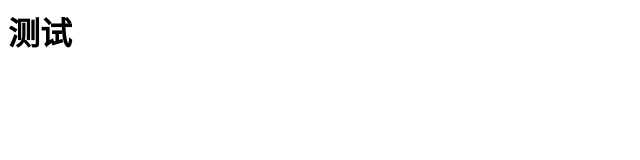
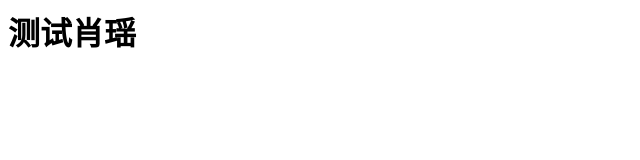
Before and after one commit to sunzhe1993/sunzhe1993.github.io, a plain HTML site: page index.html in a window 1280 px wide. Shown: the whole page, without its empty margins (0-640 px from the left). Drawn offline with Linux system fonts and the light colour scheme.

Commit message:
Update index.html

```diff
--- a/index.html
+++ b/index.html
@@ -1 +1 @@
-<h1>测试</h1>
+<h1>测试肖瑶</h1>
```
